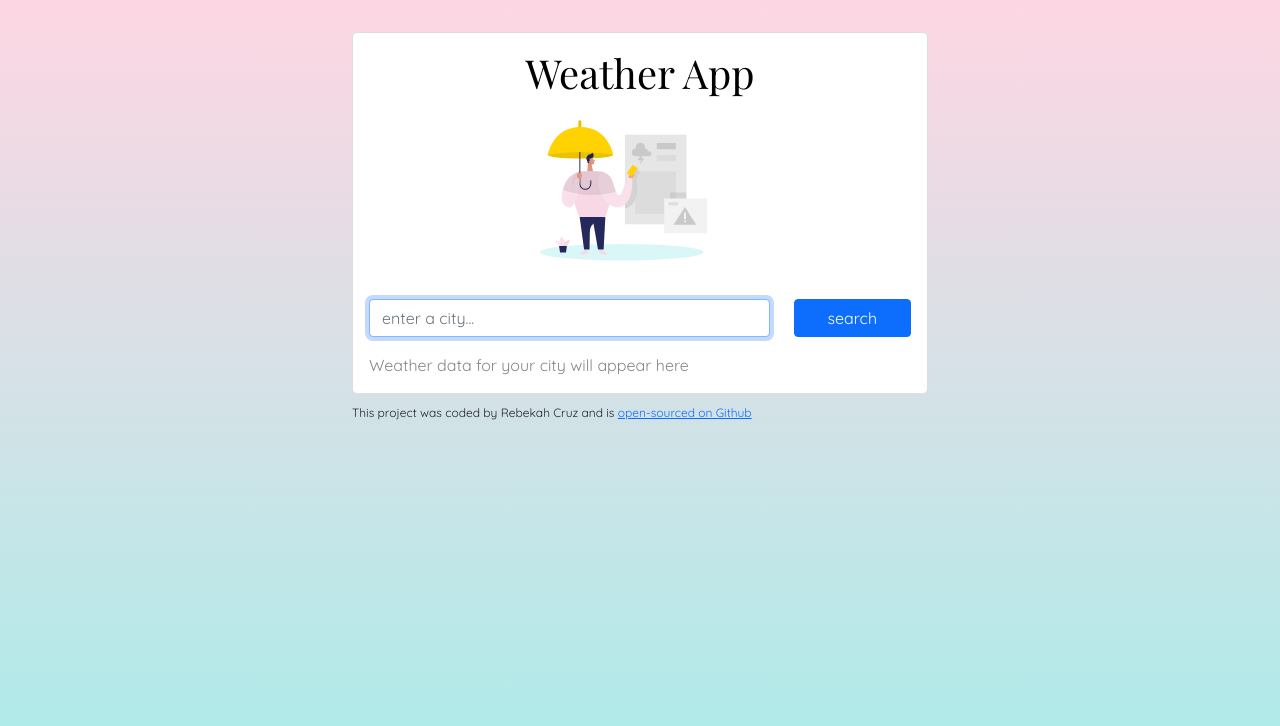
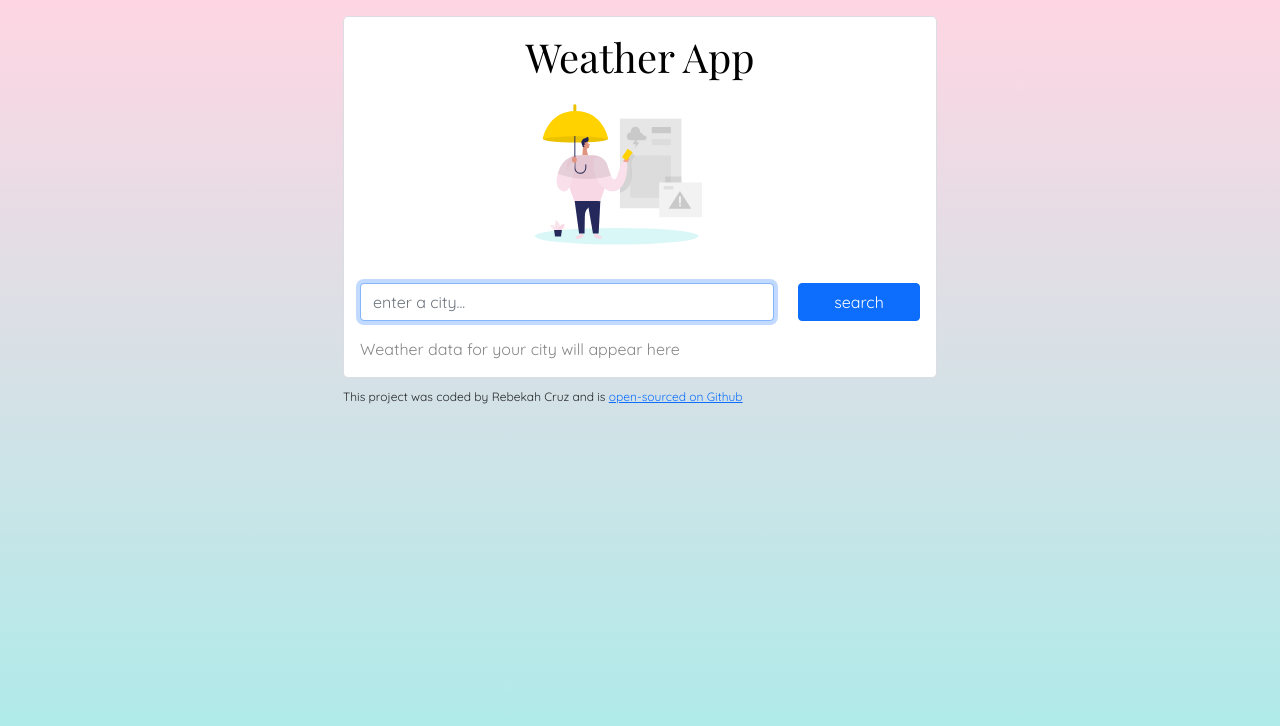
Before and after one commit to bexter89/react-weather-app, a React (Create React App) app: page / in a window 1280 px wide. Shown: the top 726 px of the page. Built offline with nearby package versions, Linux system fonts and the light colour scheme; what react-animations would draw is missing.

Commit message:
complete styling

```diff
--- a/src/App.css
+++ b/src/App.css
@@ -1,25 +1,32 @@
+html {
+  background: linear-gradient(to top, #a8edea 0%, #fed6e3 100%);
+  background-position: center;
+  background-repeat: no-repeat;
+  background-attachment: fixed;
+}
 
-html {
-  background-image: linear-gradient(to top, #a8edea 0%, #fed6e3 100%);
-  background-repeat:no-repeat;
-  background-attachment:fixed;
-  background-position:center;
+#root {
+  margin: 0 auto;
+  max-width: 650px;
+  background: transparent;
+  display: block;
+  justify-content: 'center';
+  align-items: 'center';
+}
+
+.App {
+  padding: 1rem;
+  overflow-x:none
 }
 
 body {
   font-family: 'Quicksand', sans-serif;
   background: none;
-  margin: 2em auto;
 }
 
 h1, h2, h3, h4 {
   font-family: 'Playfair Display', serif;
   color: black;
-}
-
-.App {
-  max-width: 600px;
-  margin: 0 auto;
 }
 
 .App footer {
--- a/src/FutureDay.css
+++ b/src/FutureDay.css
@@ -1,7 +1,13 @@
 .FutureDay {
   margin-top: 1em;
+  padding: .25em .25em;
 }
 
+.FutureDay:hover {
+  background-color: aliceblue;
+  border-radius: 5px;
+  box-shadow: 0px 3px 5px -5px #6E6E6E;
+}
 .FutureDay h3 {
   font-size: .8em;
   color: black;
--- a/src/FutureExpanded.css
+++ b/src/FutureExpanded.css
@@ -1,11 +1,10 @@
 .FutureExpanded {
   max-width: 500px;
-  margin: 1em auto;
-  margin-top: 2em;
-  padding: 2em;
-  border: 1px lightgray;
+  margin: 0 auto;
+  margin-top: .5em;
+  padding: .75em;
+  background-color: aliceblue;
   border-radius: 1rem;
-  background-image: linear-gradient(to top, #accbee 0%, #e7f0fd 100%);
   box-shadow: 0px 5px 5px -5px #6E6E6E;
 }
 .FutureExpanded h4 {
@@ -13,9 +12,10 @@
   font-size: .9em;
   text-align: center;
   color: rgb(63, 63, 63);
+  position: relative;
+  bottom: -10px;
 }
 .FutureExpanded #description {
-  margin-bottom: .5rem;
   font-size: .8em;
   text-transform: capitalize;
   margin-bottom: 0;
@@ -26,6 +26,7 @@
 }
 
 .FutureExpanded #detials {
+
   display: flex;
   flex-direction: column;
 }
@@ -53,7 +54,7 @@
   text-transform: capitalize;
   font-weight: 200;
   color: rgb(63, 63, 63);
-  font-size: 1.125em;
+  font-size: 1em;
 }
 
 .FutureExpanded #phase {
--- a/src/FutureExpanded.js
+++ b/src/FutureExpanded.js
@@ -64,20 +64,20 @@ export default function FutureExpanded({ weatherData, units, setShowExpandedView
         {weatherData.desc}
       </span>
         {weatherData.rain ?
-          <span id="rain" className="text-center"> {convertMMtoIn(weatherData.rain)} inches of rain expected</span>
+          <span id="rain" className="text-center">about {convertMMtoIn(weatherData.rain)} inches of rain expected hourly</span>
           : null}
         {weatherData.snow ?
-          <span id="snow" className="text-center"> {convertMMtoIn(weatherData.snow)} inches of snow expected</span> : null}
+          <span id="snow" className="text-center">about {convertMMtoIn(weatherData.snow)} inches of snow expected hourly</span> : null}
       </header>
-      <section className="Details row">
-      <section className="col" id="details">
+      <section className="Details row justify-content-center">
+      <section className="col-5" id="details">
         <ul>
           <li>Low:<span id="value"> {tempMin}°{units}</span></li>
           <li>High:<span id="value"> {tempMax}°{units}</span></li>
           <li>Humidity:<span id="value"> {weatherData.humidity}%</span></li>
         </ul>
       </section>
-      <section className="col">
+      <section className="col-5">
         <ul>
           <li>Sunrise:<span id="value"> {weatherData.sunrise}</span></li>
           <li>Sunset:<span id="value"> {weatherData.sunset}</span></li>
--- a/src/FutureWeather.css
+++ b/src/FutureWeather.css
@@ -1,3 +1,7 @@
+.FutureWeather {
+  padding: .5em .5em;
+}
+
 .FutureWeather h2 {
   color: rgb(26, 25, 25);;
   margin-bottom: 0;
--- a/src/Search.js
+++ b/src/Search.js
@@ -68,7 +68,6 @@ export default function Search({ updateWeather, setFutureData, setShowWeather })
   }
 
   function getFutureData(futureForecast) {
-    console.log("future forecast: ", futureForecast);
     let days = futureForecast.data.daily;
     days.shift();
     days.splice(5);
--- a/src/TodaysWeather.css
+++ b/src/TodaysWeather.css
@@ -1,4 +1,10 @@
-
+.TodaysWeather {
+  background-color: aliceblue;
+  border-radius: 10px;
+  padding: .25em 1em;
+  padding-bottom: 0;
+  margin: 1em 0;
+}
 .TodaysWeather h1 {
   font-size: 1.5em;
   color: black;
--- a/src/TodaysWeather.js
+++ b/src/TodaysWeather.js
@@ -3,7 +3,6 @@ import WeatherIcon from './WeatherIcon'
 import './TodaysWeather.css'
 
 export default function TodaysWeather ({todaysWeather, units, setUnits}) {
-  console.log('todays weather: ', todaysWeather)
   const [fahTemp, setFahTemp] = useState(todaysWeather.temp);
   const [celsTemp, setCelsTemp] = useState(convertTemp(fahTemp));
   const [temp, setTemp] = useState(fahTemp)
@@ -62,8 +61,8 @@ export default function TodaysWeather ({todaysWeather, units, setUnits}) {
         </div>
         <section className="col-6 ">
           <ul>
-            <li id="low">Daily Low: {tempMin}<span id="unit">°{units}</span></li>
-            <li id="high">Daily High: {tempMax}<span id="unit">°{units}</span></li>
+            <li>Daily Low: <span id="low">{tempMin}<span id="unit">°{units}</span></span></li>
+            <li>Daily High: <span id="high">{tempMax}<span id="unit">°{units}</span></span></li>
             {todaysWeather.rain ?
              <li>Rain: {convertMMtoIn(todaysWeather.rain[`1h`])} inches in the last hour </li> : null}
             {todaysWeather.snow ?
```
